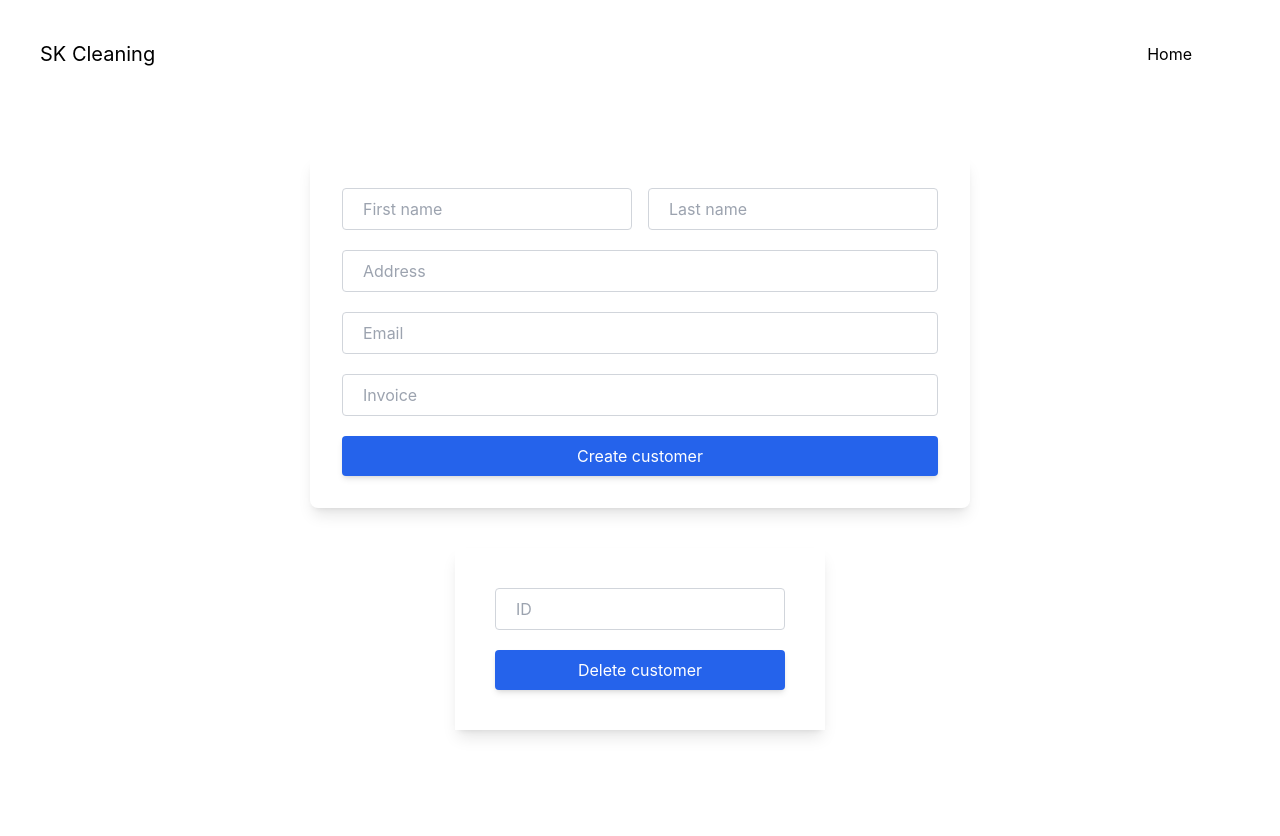
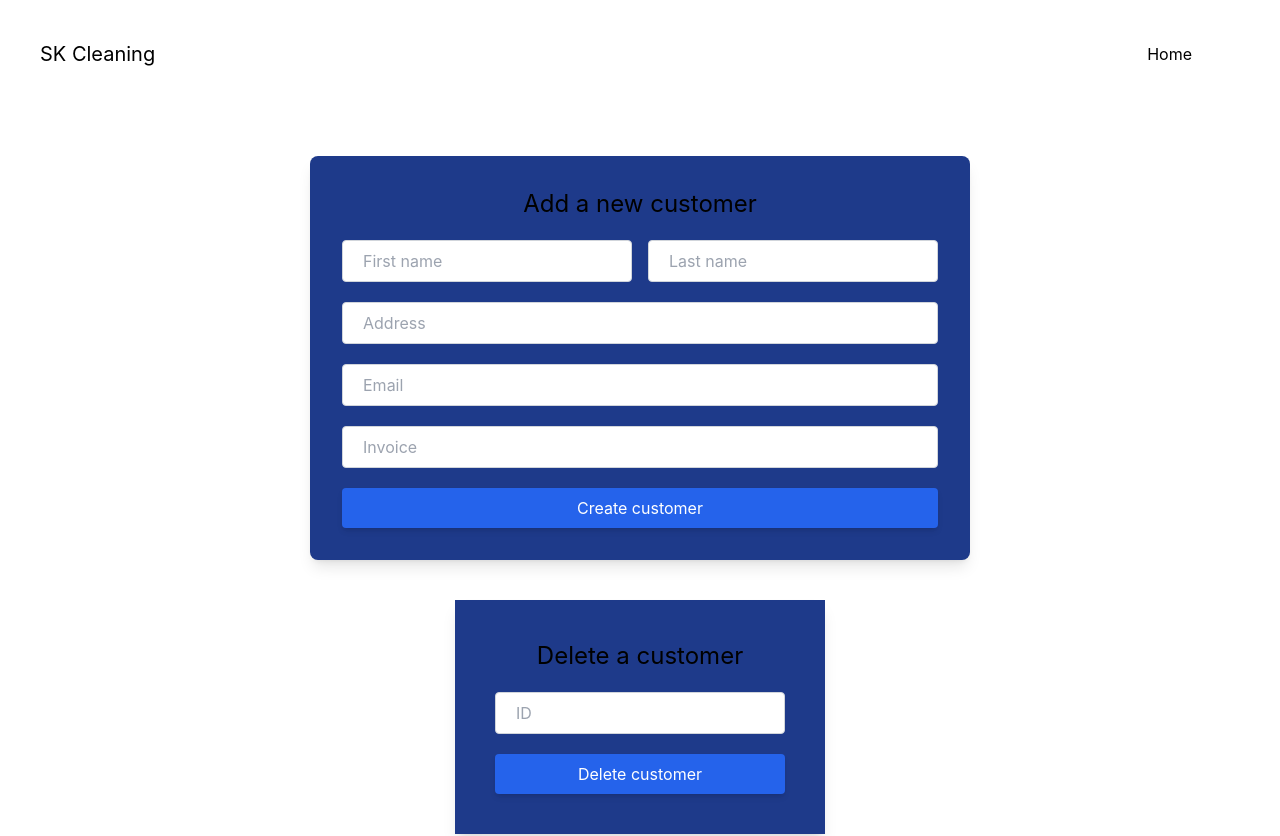
Before and after one commit to brian-gee/blue-water-pools, a Next.js app: page /manage in a window 1280 px wide. Shown: the top 836 px of the page. Built offline with nearby package versions, Linux system fonts and the light colour scheme; no server answers.

Commit message:
adding bg-color to forms

```diff
--- a/pages/manage.tsx
+++ b/pages/manage.tsx
@@ -32,7 +32,10 @@ export default function Manage() {
     <div className="h-screen">
       <div className="flex justify-center">
         {/* Add Customer Form */}
-        <form className="rounded-lg shadow-lg p-8">
+        <form className="rounded-lg shadow-lg p-8 bg-blue-900">
+          <h1 className="text-2xl flex justify-center pb-5">
+            Add a new customer
+          </h1>
           <div className="grid grid-cols-2 gap-4">
             <div className="form-group mb-5">
               <input
@@ -86,7 +89,10 @@ export default function Manage() {
 
       {/* Delete customer form */}
       <div className="pt-10 flex justify-center">
-        <form className="shadow-lg p-10">
+        <form className="shadow-lg p-10 bg-blue-900">
+          <h1 className="text-2xl flex justify-center pb-5">
+            Delete a customer
+          </h1>
           <div className="form-group mb-5">
             <input
               type="text"
```
